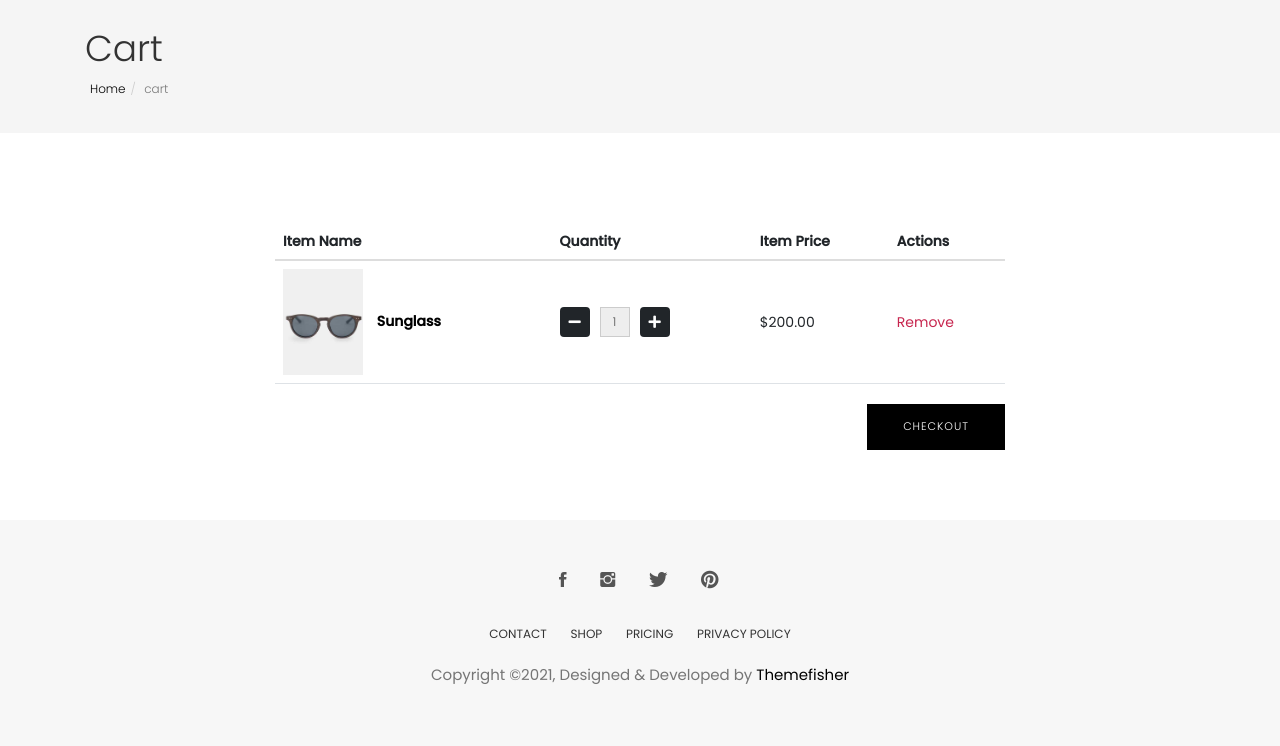
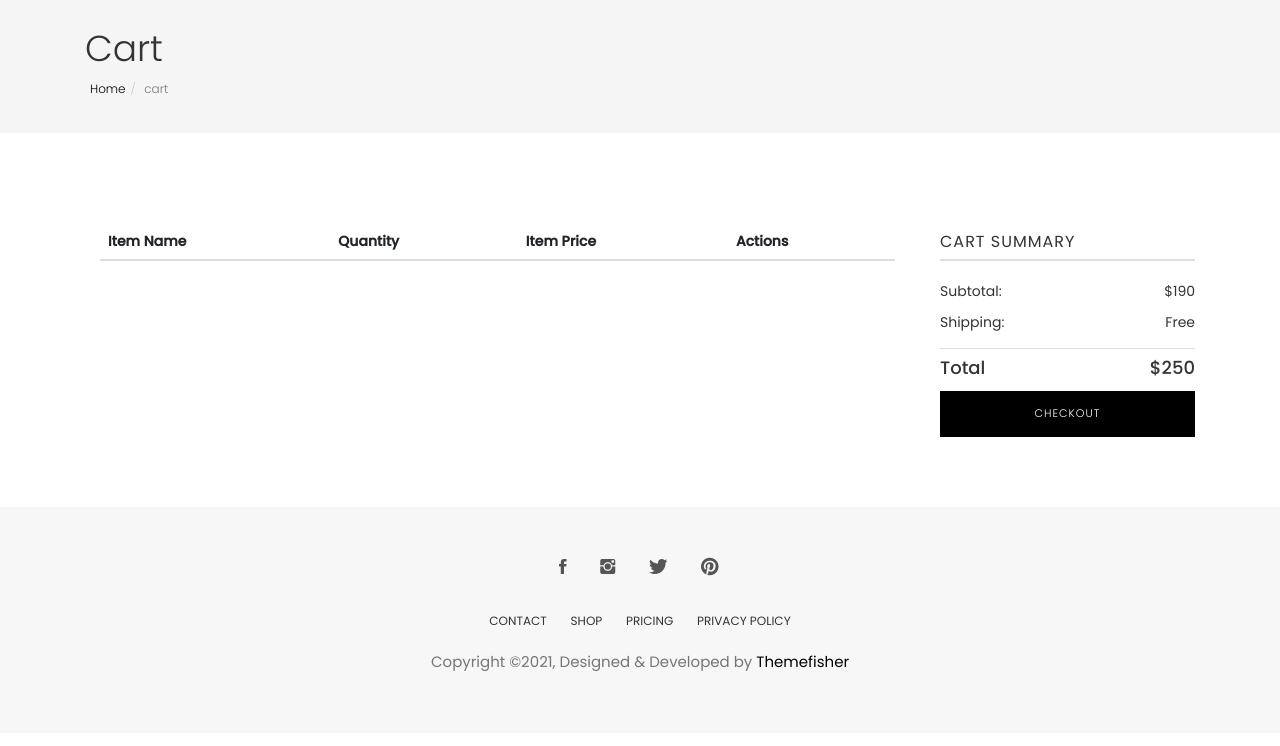
Before and after one commit to Mmy2000/aviato-shopper, a Django app: page /cart/ in a window 1280 px wide. Shown: the part 211-957 px from the top of the page. After the commit the page ends 882 px from the top, so only its background shows below. Run offline with Django 4.2, Linux system fonts and the light colour scheme; data comes from the database, SQL or seed files in the repository; both versions use the stored data as it was after the commit; lists and menus that the app fills with data are empty; some libraries are stand-ins or nearby versions; some web fonts are replaced.

Commit message:
create cart function

```diff
--- a/cart/templates/cart.html
+++ b/cart/templates/cart.html
@@ -28,7 +28,7 @@ Cart
     <div class="cart shopping">
         <div class="container">
             <div class="row">
-                <div class="col-md-8 col-md-offset-2">
+                <div class="col-md-9 px-5">
                     <div class="block">
                         <div class="product-list">
                             <table class="table">
@@ -41,33 +41,61 @@ Cart
                                     </tr>
                                 </thead>
                                 <tbody>
+                                    {% for cart_item in cart_items %}
                                     <tr class="">
                                         <td class="">
-                                                <div class="product-info">
-                                                    <img width="80" src="{% static 'images/shop/cart/cart-1.jpg' %}" alt="" />
-                                                    <a href="#!">Sunglass</a>
+                                            <div class="product-info d-flex align-items-center">
+                                                <img width="80" src="{{cart_item.product.image.url}}" alt="" />
+                                                <div class="d-flex flex-column ">
+                                                    <a
+                                                        href="{% url 'product_details' cart_item.product.id %}">{{cart_item.product.name}}</a>
+                                                    <p class="text-muted small mt-2 ms-4">Color: Red <br> Size: Large
+                                                    </p>
+                                                </div>
                                             </div>
                                         </td>
                                         <td class="">
                                             <div class="quantity-controls">
-                                                    <button class="btn btn-dark decrement-btn"
-                                                        ><i class="fas fa-minus"></i></button>
+                                                <button class="btn btn-dark decrement-btn"><i
+                                                        class="fas fa-minus"></i></button>
                                                 <input type="text" class="form-control text-center quantity-input"
                                                     value="1" readonly />
-                                                    <button class="btn btn-dark increment-btn"
-                                                        ><i class="fas fa-plus"></i></button>
+                                                <button class="btn btn-dark increment-btn"><i
+                                                        class="fas fa-plus"></i></button>
                                             </div>
                                         </td>
-                                            <td class="">$200.00</td>
+                                        <td class="">${{cart_item.product.price}}</td>
                                         <td class="">
                                             <a class="product-remove" href="#!">Remove</a>
                                         </td>
                                     </tr>
+                                    {% endfor %}
 
                                 </tbody>
                             </table>
+                        </div>
+                    </div>
+                </div>
+                <div class="col-md-3">
+                    <div class="product-checkout-details">
+                        <div class="block">
+                            <h4 class="widget-title">Cart Summary</h4>
+                            <ul class="summary-prices">
+                                <li>
+                                    <span>Subtotal:</span>
+                                    <span class="price">$190</span>
+                                </li>
+                                <li>
+                                    <span>Shipping:</span>
+                                    <span>Free</span>
+                                </li>
+                            </ul>
+                            <div class="summary-total">
+                                <span>Total</span>
+                                <span>$250</span>
+                            </div>
+                            <a href="checkout.html" class="btn btn-main mt-3 w-100">Checkout</a>
 
-                                <a href="checkout.html" class="btn btn-main pull-right">Checkout</a>
                         </div>
                     </div>
                 </div>
--- a/static/css/style.css
+++ b/static/css/style.css
@@ -2034,8 +2034,8 @@ input[type=email]:focus, input[type=password]:focus, input[type=text]:focus, inp
 
 .shopping .widget-title {
   font-weight: 400;
-  border-bottom: 1px solid #dedede;
-  padding-bottom: 15px;
+  border-bottom: 2px solid #dedede;
+  padding-bottom: 9px;
   margin-bottom: 15px;
   text-transform: uppercase;
   letter-spacing: 1px;
```
Also changed, not shown: db.sqlite3. Lines whose indentation alone changed are shown as unchanged.
